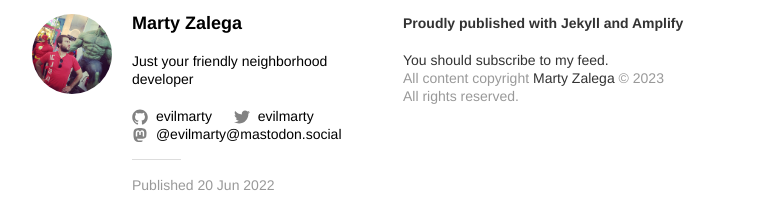
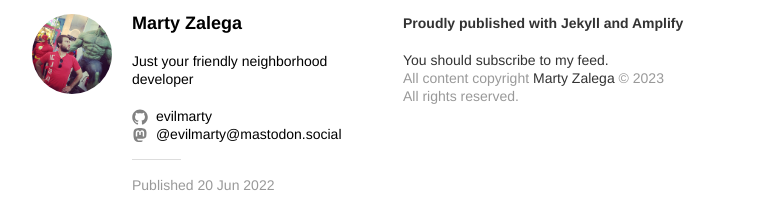
Before and after one commit to evilmarty/evilmarty.github.io, a Jekyll site: the page built from _posts/2022-06-20-datemate-rewritten.md, in a window 1280 px wide. Shown: the part 1917-2128 px from the top of the page, without its empty margins (258-1021 px from the left). Built offline with Jekyll 4.4.1, drawn with Linux system fonts in a browser that asks for light colours.

Commit message:
Remove twitter link

```diff
--- a/_config.yml
+++ b/_config.yml
@@ -19,7 +19,6 @@ name: "Marty Zalega"
 bio: >
   Just your friendly neighborhood developer
 author_image: "/assets/images/author.jpg"
-twitter_username: evilmarty
 github_username: evilmarty
 mastodon_username: "@evilmarty@mastodon.social"
 
```
